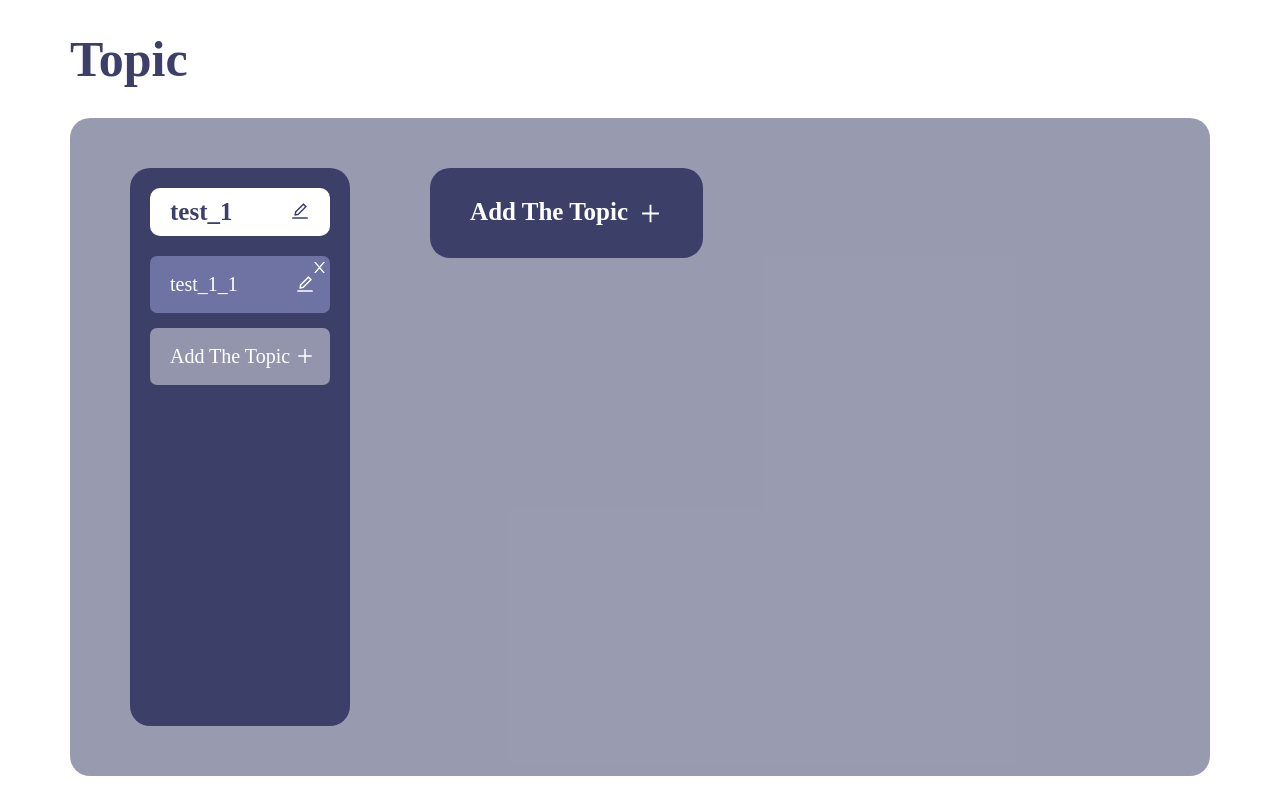
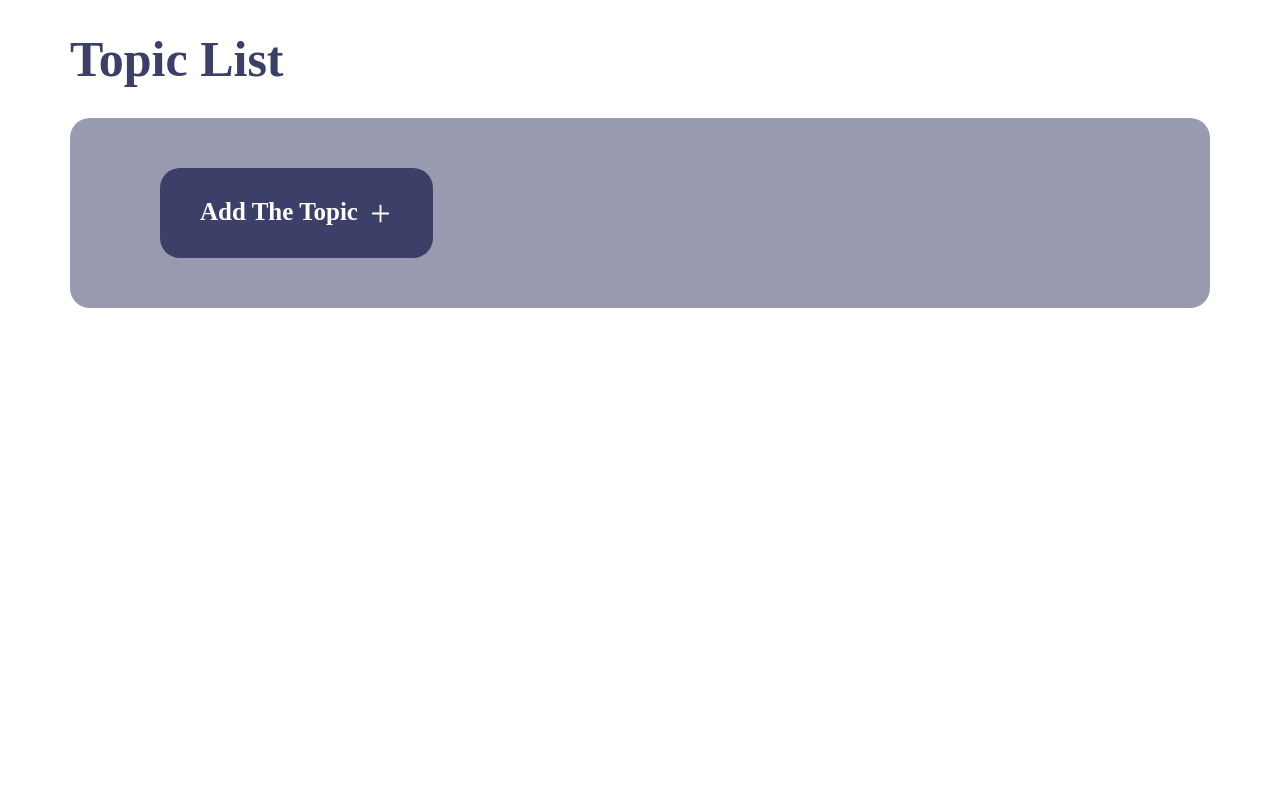
Before and after one commit to zero3062/draw_topic, a React (Create React App) app: page / in a window 1280 px wide. Built offline with nearby package versions, Linux system fonts and the light colour scheme.

Commit message:
[Edit] file name change

```diff
--- a/src/App.tsx
+++ b/src/App.tsx
@@ -2,13 +2,13 @@ import React from 'react';
 import { BrowserRouter as Router, Route, Switch } from 'react-router-dom';
 import 'toastr/build/toastr.min.css';
 
-import MainPage from './component/mainPage';
+import TopicList from './component/topicList';
 
 function App() {
   return (
     <Router>
       <Switch>
-        <Route exact path="/" component={MainPage} />
+        <Route exact path="/" component={TopicList} />
       </Switch>
     </Router>
   );
--- a/src/component/mainPage.tsx
+++ b/src/component/topicList.tsx
@@ -20,14 +20,8 @@ interface topicType {
   list: Array<listType>;
 }
 
-function mainPage() {
-  const [topic, setTopic] = useState<Array<topicType>>([
-    {
-      id: 1,
-      header: 'test_1',
-      list: [{ id: 1, text: 'test_1_1', checked: false }],
-    },
-  ]);
+export default function topicList() {
+  const [topic, setTopic] = useState<Array<topicType>>([]);
   const [header, setHeader] = useState<[string, number]>(['', -1]); // 첫번째 인자는 바뀐 값, 두번째 인자는 topic Index
   const [listFocus, setListFocus] = useState(-1); // 몇번째 topic에 포커싱 중인지 나타내는 숫자형 변수
 
@@ -38,6 +32,7 @@ function mainPage() {
     -1,
   ]);
 
+  // topic 생성
   const handleAddHeader = (): void => {
     const text = header[0];
 
@@ -52,6 +47,7 @@ function mainPage() {
     setHeader(['', -1]);
   };
 
+  // topic 이름 변경
   const handleEditHeader = (): void => {
     const [text, headerIndex] = header;
 
@@ -70,6 +66,7 @@ function mainPage() {
     setHeader(['', -1]);
   };
 
+  // topic 삭제
   const handleDeleteHeader = (topicIndex: number): void => {
     const topicSample = topic
       .filter((item, index) => index !== topicIndex)
@@ -80,6 +77,7 @@ function mainPage() {
     setTopic(topicSample);
   };
 
+  // topic item 생성
   const handleAddItem = (): void => {
     const [text, topicIndex] = [subItem[0], subItem[1]];
 
@@ -112,6 +110,7 @@ function mainPage() {
     setSubItem(['', -1, -1]);
   };
 
+  // topic item 내용 변경
   const handleEditItem = (): void => {
     const [text, topicIndex, listIndex] = subItem;
 
@@ -142,6 +141,7 @@ function mainPage() {
     setSubItem(['', -1, -1]);
   };
 
+  // topic item 삭제
   const handleDeleteItem = (topicIndex: number, listIndex: number): void => {
     const topicSample = topic.map((topicItem, index) =>
       index === topicIndex
@@ -165,7 +165,7 @@ function mainPage() {
 
   return (
     <div className="article">
-      <div className="topic_main">Topic</div>
+      <div className="topic_main">Topic List</div>
       <div className="topic_article">
         <div
           className="topic"
@@ -342,5 +342,3 @@ function mainPage() {
     </div>
   );
 }
-
-export default mainPage;
```
